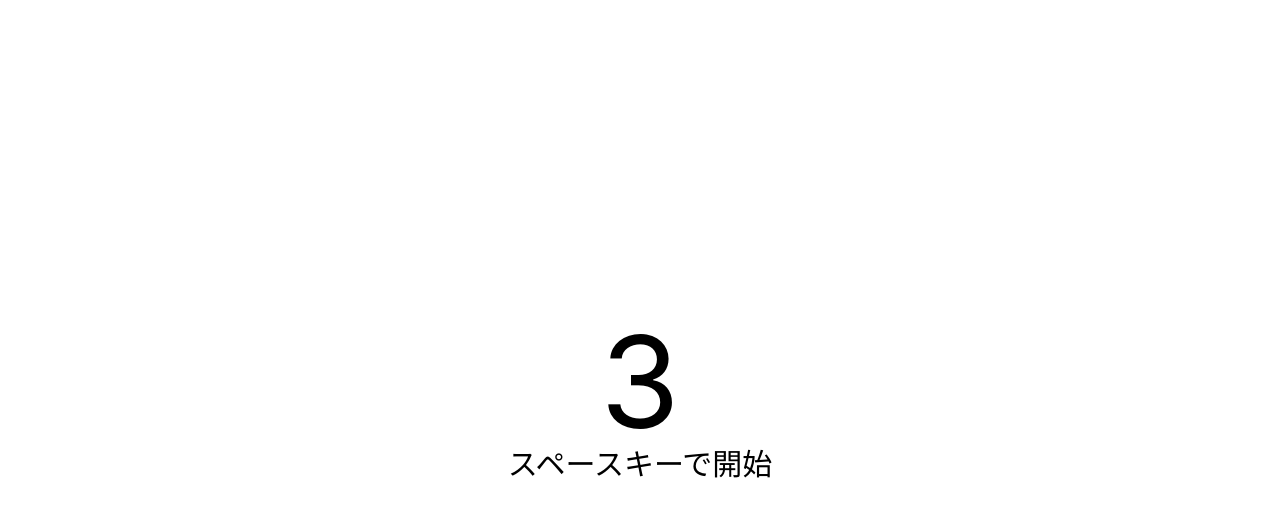
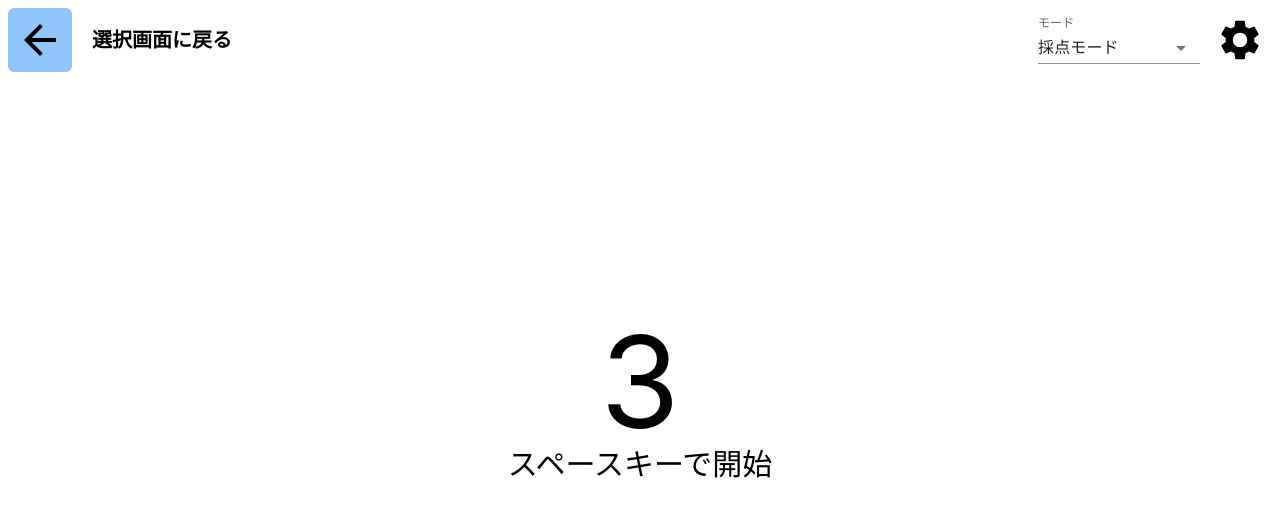
Before and after one commit to hamao0820/typeng, a Next.js app: page /scoring/1/1 in a window 1280 px wide. Shown: the top 516 px of the page. Built offline with nearby package versions, Linux system fonts and the light colour scheme.

Commit message:
いろいろ修正

```diff
--- a/components/CountDown.tsx
+++ b/components/CountDown.tsx
@@ -1,13 +1,15 @@
 import React, { useEffect, useState } from 'react';
+import WorkHeader from './WorkHeader';
+import { useRouter } from 'next/router';
 
 type Props = {
-    ready: boolean;
     setReady: React.Dispatch<React.SetStateAction<boolean>>;
 };
 
-const CountDown: React.FC<Props> = ({ ready, setReady }) => {
+const CountDown: React.FC<Props> = ({ setReady }) => {
     const [countTime, setCountTime] = useState<number>(3);
     const [counting, setCounting] = useState<boolean>(false);
+    const router = useRouter();
     useEffect(() => {
         window.onkeydown = (e: React.KeyboardEvent<HTMLDivElement> | KeyboardEvent) => {
             if (e.code === 'Space') {
@@ -35,9 +37,15 @@ const CountDown: React.FC<Props> = ({ ready, setReady }) => {
     }, [countTime, counting, setReady]);
     return (
         <>
-            (
+            <div className="absolute z-20 w-screen">
+                <WorkHeader
+                    text="選択画面に戻る"
+                    href="/scoring"
+                    param={{ mode: 'scoring', ...(router.query as any) }}
+                />
+            </div>
             <div
-                className="h-screen w-screen absolute top-0 left-0 bg-white z-50 flex flex-col justify-center items-center"
+                className="h-screen w-screen absolute top-0 left-0 bg-white z-10 flex flex-col justify-center items-center"
                 onKeyDown={(e) => {
                     e.stopPropagation();
                 }}
@@ -45,7 +53,6 @@ const CountDown: React.FC<Props> = ({ ready, setReady }) => {
                 <div className="text-9xl">{countTime}</div>
                 <div className={counting ? 'text-3xl invisible' : 'text-3xl'}>スペースキーで開始</div>
             </div>
-            )
         </>
     );
 };
--- a/components/Result.tsx
+++ b/components/Result.tsx
@@ -16,7 +16,7 @@ const Result: React.FC<Props> = ({ missCount, results, measure }) => {
     const router = useRouter();
     return (
         <div className="h-screen w-screen absolute top-0 left-0 bg-white z-50 flex flex-col items-center overflow-hidden">
-            <Header text="ステージ選択に戻る" href="/scoring" />
+            <Header text="ステージ選択に戻る" href="/scoring" mode='scoring'/>
             <div className="h-4/5 w-5/6 flex flex-1">
                 <div className="h-full flex-1 m-1 overflow-hidden">
                     <div className="text-center text-xl font-bold">単語</div>
--- a/pages/challenge/[rank]/[id].tsx
+++ b/pages/challenge/[rank]/[id].tsx
@@ -222,7 +222,7 @@ const Challenge: NextPage<PageProps> = ({ allWords }) => {
             <WorkHeader
                 text="選択画面に戻る"
                 href="/challenge"
-                param={{ mode: 'practice', ...(router.query as any) }}
+                param={{ mode: 'challenge', ...(router.query as any) }}
             />
             <div className="h-4/5 relative w-full">
                 <div className="flex h-fit justify-start absolute top-1/3 left-60 w-full">
--- a/pages/scoring/[rank]/[id].tsx
+++ b/pages/scoring/[rank]/[id].tsx
@@ -250,11 +250,11 @@ const Scoring: NextPage<PageProps> = ({ allWords }) => {
     return (
         <>
             <div className="h-screen w-screen overflow-hidden" ref={ref}>
-                {!ready && <CountDown ready={ready} setReady={setReady} />}
+                {!ready && <CountDown setReady={setReady} />}
                 <WorkHeader
                     text="選択画面に戻る"
                     href="/scoring"
-                    param={{ mode: 'practice', ...(router.query as any) }}
+                    param={{ mode: 'scoring', ...(router.query as any) }}
                 />
                 <div className="h-4/5 relative w-full">
                     {words && (
--- a/pages/test/[rank]/[id].tsx
+++ b/pages/test/[rank]/[id].tsx
@@ -206,7 +206,7 @@ const Test: NextPage<PageProps> = ({ allWords }) => {
 
     return (
         <div className="h-screen w-screen overflow-hidden" ref={ref}>
-            <WorkHeader text="選択画面に戻る" href="/test" param={{ mode: 'practice', ...(router.query as any) }} />
+            <WorkHeader text="選択画面に戻る" href="/test" param={{ mode: 'test', ...(router.query as any) }} />
             <div className="h-4/5 relative w-full">
                 <div className="flex h-fit justify-start absolute top-1/3 left-60 w-full">
                     <div
```
